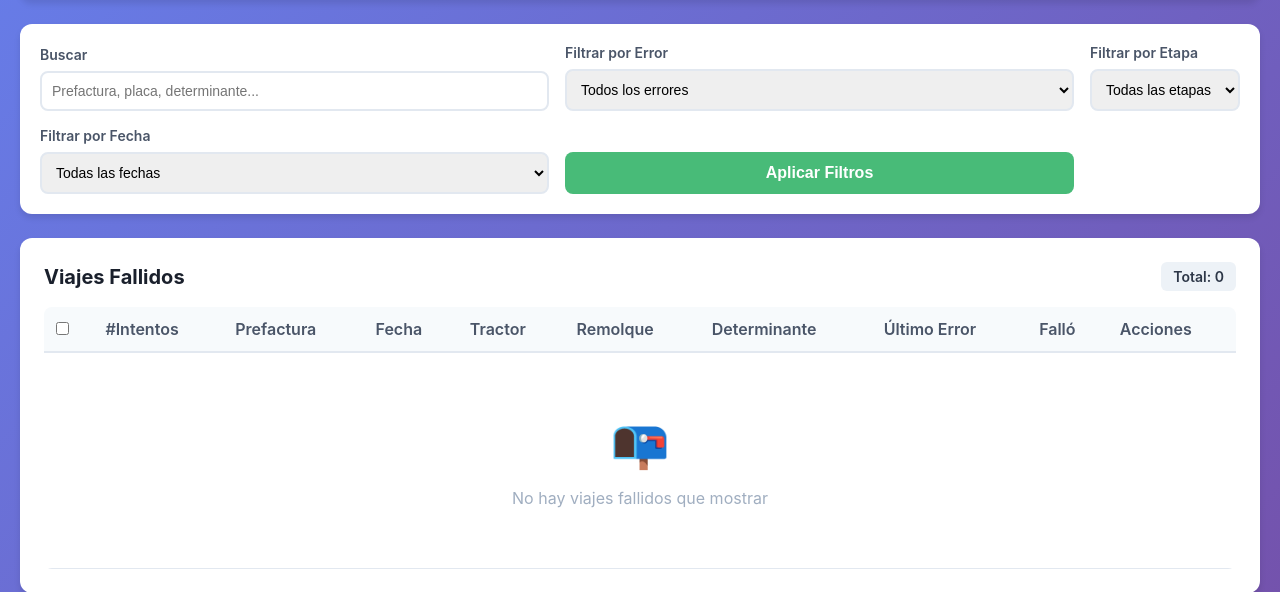
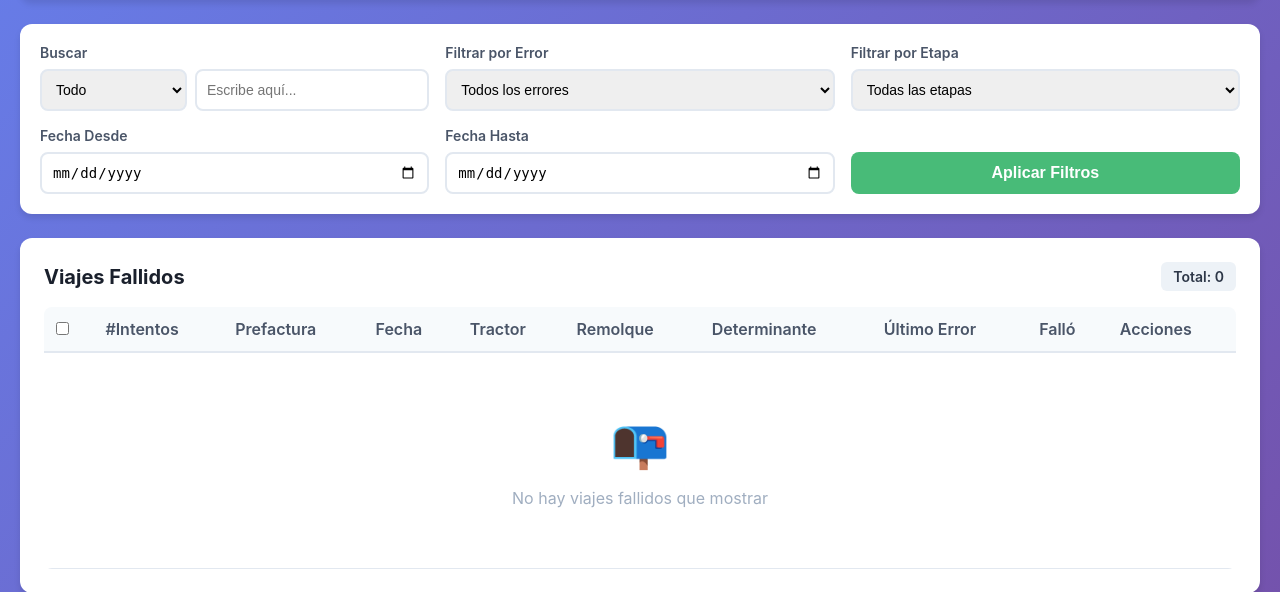
Before and after one commit to Ernesto-9/alsua-automation, a Flask app: page /admin/reprocesar in a window 1280 px wide. Shown: the part 112-704 px from the top of the page. Run offline with Flask 3, Linux system fonts and the light colour scheme; data that the repository does not hold is empty.

Commit message:
Feat: Mejorar filtros del panel de reprocesamiento
- Grid simétrico de 3 columnas (2 filas)
- Búsqueda específica por campo (Todo, Prefactura, Placa, Determinante)
- Filtro de fechas con rango (Desde - Hasta)

🤖 Generated with [Claude Code](https://claude.com/claude-code)

Co-Authored-By: Claude <noreply@anthropic.com>

```diff
--- a/static/admin_reprocesar.js
+++ b/static/admin_reprocesar.js
@@ -97,14 +97,34 @@ function renderizarTabla() {
 
 function aplicarFiltros() {
     const busqueda = document.getElementById('searchInput').value.toLowerCase();
+    const campoBusqueda = document.getElementById('searchField').value;
     const errorFiltro = document.getElementById('errorFilter').value;
 
     viajesFiltrados = todosLosViajes.filter(viaje => {
-        const matchBusqueda = !busqueda ||
-            viaje.prefactura.toLowerCase().includes(busqueda) ||
-            viaje.placa_tractor.toLowerCase().includes(busqueda) ||
-            viaje.placa_remolque.toLowerCase().includes(busqueda) ||
-            viaje.determinante.toLowerCase().includes(busqueda);
+        let matchBusqueda = true;
+        if (busqueda) {
+            switch (campoBusqueda) {
+                case 'todo':
+                    matchBusqueda =
+                        viaje.prefactura.toLowerCase().includes(busqueda) ||
+                        viaje.placa_tractor.toLowerCase().includes(busqueda) ||
+                        viaje.placa_remolque.toLowerCase().includes(busqueda) ||
+                        viaje.determinante.toLowerCase().includes(busqueda);
+                    break;
+                case 'prefactura':
+                    matchBusqueda = viaje.prefactura.toLowerCase().includes(busqueda);
+                    break;
+                case 'placa_tractor':
+                    matchBusqueda = viaje.placa_tractor.toLowerCase().includes(busqueda);
+                    break;
+                case 'placa_remolque':
+                    matchBusqueda = viaje.placa_remolque.toLowerCase().includes(busqueda);
+                    break;
+                case 'determinante':
+                    matchBusqueda = viaje.determinante.toLowerCase().includes(busqueda);
+                    break;
+            }
+        }
 
         const matchError = !errorFiltro || viaje.motivo_fallo === errorFiltro;
 
@@ -510,28 +530,21 @@ async function eliminarDeCola(prefactura) {
 
 // Agregar filtrado por fecha y etapa
 function aplicarFiltrosFecha(viajes) {
-    const filtroFecha = document.getElementById('fechaFilter').value;
-    if (!filtroFecha) return viajes;
+    const fechaDesde = document.getElementById('fechaDesde').value;
+    const fechaHasta = document.getElementById('fechaHasta').value;
 
-    const ahora = new Date();
-    const hoy = new Date(ahora.getFullYear(), ahora.getMonth(), ahora.getDate());
+    if (!fechaDesde && !fechaHasta) return viajes;
 
     return viajes.filter(viaje => {
         if (!viaje.timestamp_fallo) return true;
+
         const fechaFallo = new Date(viaje.timestamp_fallo);
+        const fechaFalloStr = fechaFallo.toISOString().split('T')[0];
 
-        switch (filtroFecha) {
-            case 'hoy':
-                return fechaFallo >= hoy;
-            case 'semana':
-                const unaSemanaAtras = new Date(ahora.getTime() - 7 * 24 * 60 * 60 * 1000);
-                return fechaFallo >= unaSemanaAtras;
-            case 'mes':
-                const unMesAtras = new Date(ahora.getTime() - 30 * 24 * 60 * 60 * 1000);
-                return fechaFallo >= unMesAtras;
-            default:
-                return true;
-        }
+        if (fechaDesde && fechaFalloStr < fechaDesde) return false;
+        if (fechaHasta && fechaFalloStr > fechaHasta) return false;
+
+        return true;
     });
 }
 
--- a/templates/admin_reprocesar.html
+++ b/templates/admin_reprocesar.html
@@ -132,7 +132,7 @@
 
         .filters-grid {
             display: grid;
-            grid-template-columns: 1fr 1fr auto;
+            grid-template-columns: repeat(3, 1fr);
             gap: 16px;
             align-items: end;
         }
@@ -508,7 +508,16 @@
             <div class="filters-grid">
                 <div class="filter-group">
                     <label for="searchInput">Buscar</label>
-                    <input type="text" id="searchInput" placeholder="Prefactura, placa, determinante...">
+                    <div style="display: flex; gap: 8px;">
+                        <select id="searchField" style="flex: 0 0 140px; padding: 10px; border: 2px solid #e2e8f0; border-radius: 8px; font-size: 14px;">
+                            <option value="todo">Todo</option>
+                            <option value="prefactura">Prefactura</option>
+                            <option value="placa_tractor">Placa Tractor</option>
+                            <option value="placa_remolque">Placa Remolque</option>
+                            <option value="determinante">Determinante</option>
+                        </select>
+                        <input type="text" id="searchInput" placeholder="Escribe aquí..." style="flex: 1;">
+                    </div>
                 </div>
                 <div class="filter-group">
                     <label for="errorFilter">Filtrar por Error</label>
@@ -527,13 +536,12 @@
                     </select>
                 </div>
                 <div class="filter-group">
-                    <label for="fechaFilter">Filtrar por Fecha</label>
-                    <select id="fechaFilter">
-                        <option value="">Todas las fechas</option>
-                        <option value="hoy">Hoy</option>
-                        <option value="semana">Última semana</option>
-                        <option value="mes">Último mes</option>
-                    </select>
+                    <label for="fechaDesde">Fecha Desde</label>
+                    <input type="date" id="fechaDesde">
+                </div>
+                <div class="filter-group">
+                    <label for="fechaHasta">Fecha Hasta</label>
+                    <input type="date" id="fechaHasta">
                 </div>
                 <div class="filter-group">
                     <label>&nbsp;</label>
```
